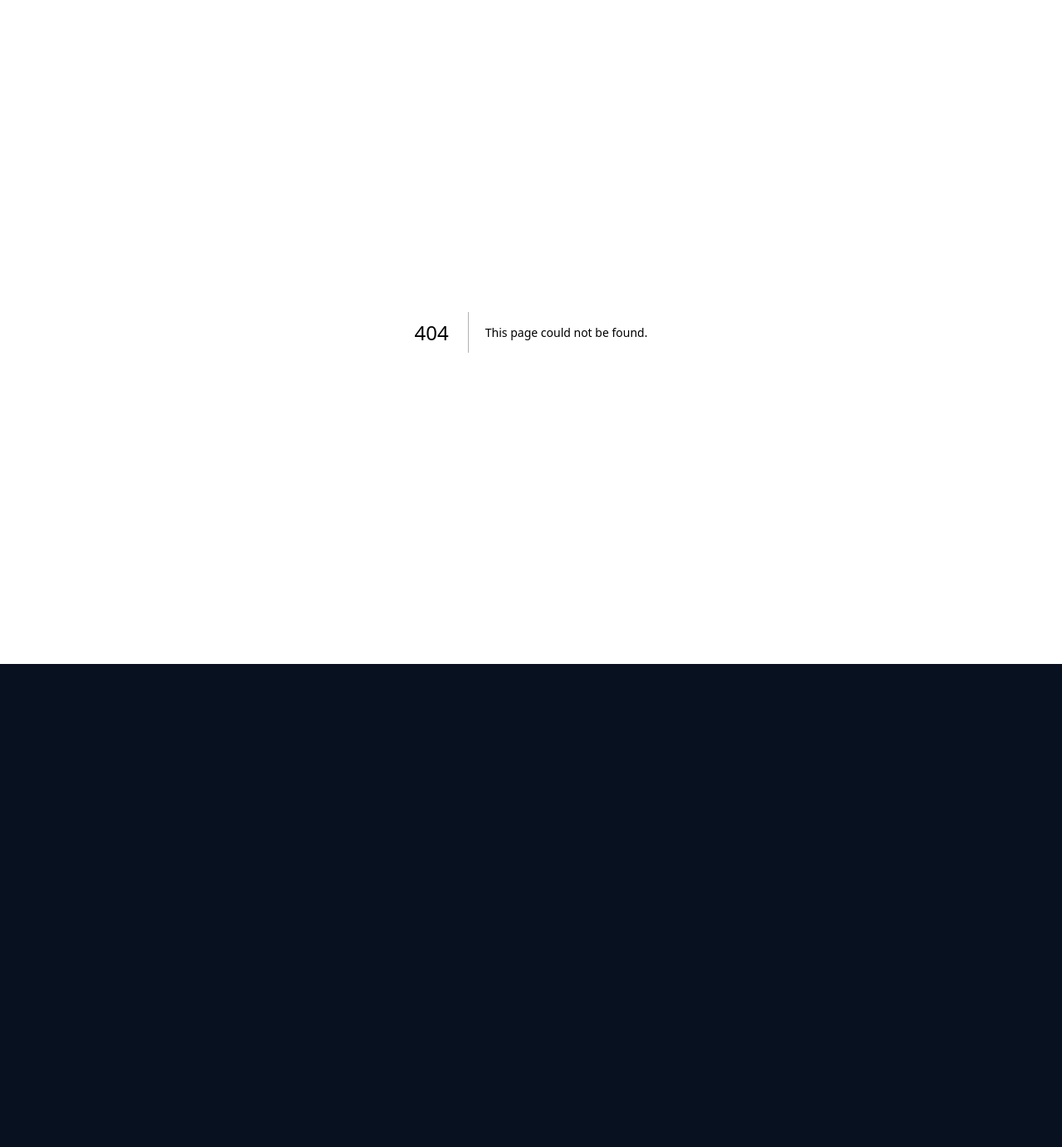
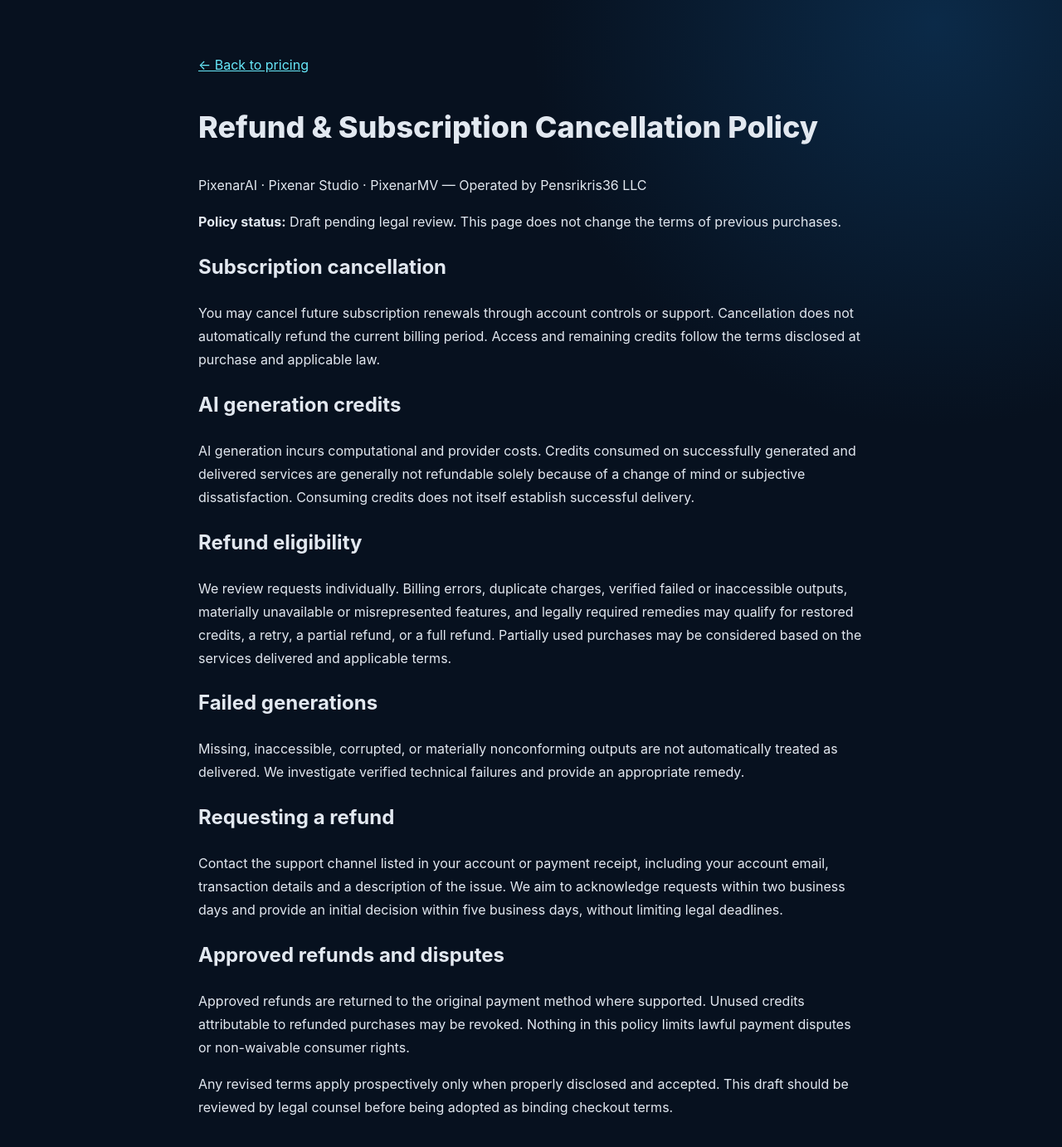
Before and after one commit to tntr24795-dot/PixenarMV, a Next.js app: page /refund-policy in a window 1280 px wide. Before the commit this address had no page. Shown: the top 1382 px of the page at 83% size. Before the commit the page ends 800 px from the top, so only its background shows below. Built offline with nearby package versions, Linux system fonts and the light colour scheme.

Commit message:
feat: add public refund policy page with draft notice

```diff
--- /dev/null
+++ b/app/refund-policy/page.tsx
@@ -0,0 +1,25 @@
+import Link from 'next/link';
+
+export const metadata = { title: 'Refund & Cancellation Policy | Pixenar' };
+
+export default function RefundPolicyPage() {
+  return <main style={{maxWidth:850,margin:'0 auto',padding:'64px 24px',color:'#e2e8f0',lineHeight:1.75}}>
+    <Link href="/pricing" style={{color:'#67e8f9'}}>← Back to pricing</Link>
+    <h1 style={{fontSize:36,fontWeight:800,marginTop:30}}>Refund & Subscription Cancellation Policy</h1>
+    <p>PixenarAI · Pixenar Studio · PixenarMV — Operated by Pensrikris36 LLC</p>
+    <p><strong>Policy status:</strong> Draft pending legal review. This page does not change the terms of previous purchases.</p>
+    <h2>Subscription cancellation</h2>
+    <p>You may cancel future subscription renewals through account controls or support. Cancellation does not automatically refund the current billing period. Access and remaining credits follow the terms disclosed at purchase and applicable law.</p>
+    <h2>AI generation credits</h2>
+    <p>AI generation incurs computational and provider costs. Credits consumed on successfully generated and delivered services are generally not refundable solely because of a change of mind or subjective dissatisfaction. Consuming credits does not itself establish successful delivery.</p>
+    <h2>Refund eligibility</h2>
+    <p>We review requests individually. Billing errors, duplicate charges, verified failed or inaccessible outputs, materially unavailable or misrepresented features, and legally required remedies may qualify for restored credits, a retry, a partial refund, or a full refund. Partially used purchases may be considered based on the services delivered and applicable terms.</p>
+    <h2>Failed generations</h2>
+    <p>Missing, inaccessible, corrupted, or materially nonconforming outputs are not automatically treated as delivered. We investigate verified technical failures and provide an appropriate remedy.</p>
+    <h2>Requesting a refund</h2>
+    <p>Contact the support channel listed in your account or payment receipt, including your account email, transaction details and a description of the issue. We aim to acknowledge requests within two business days and provide an initial decision within five business days, without limiting legal deadlines.</p>
+    <h2>Approved refunds and disputes</h2>
+    <p>Approved refunds are returned to the original payment method where supported. Unused credits attributable to refunded purchases may be revoked. Nothing in this policy limits lawful payment disputes or non-waivable consumer rights.</p>
+    <p>Any revised terms apply prospectively only when properly disclosed and accepted. This draft should be reviewed by legal counsel before being adopted as binding checkout terms.</p>
+  </main>;
+}
```
